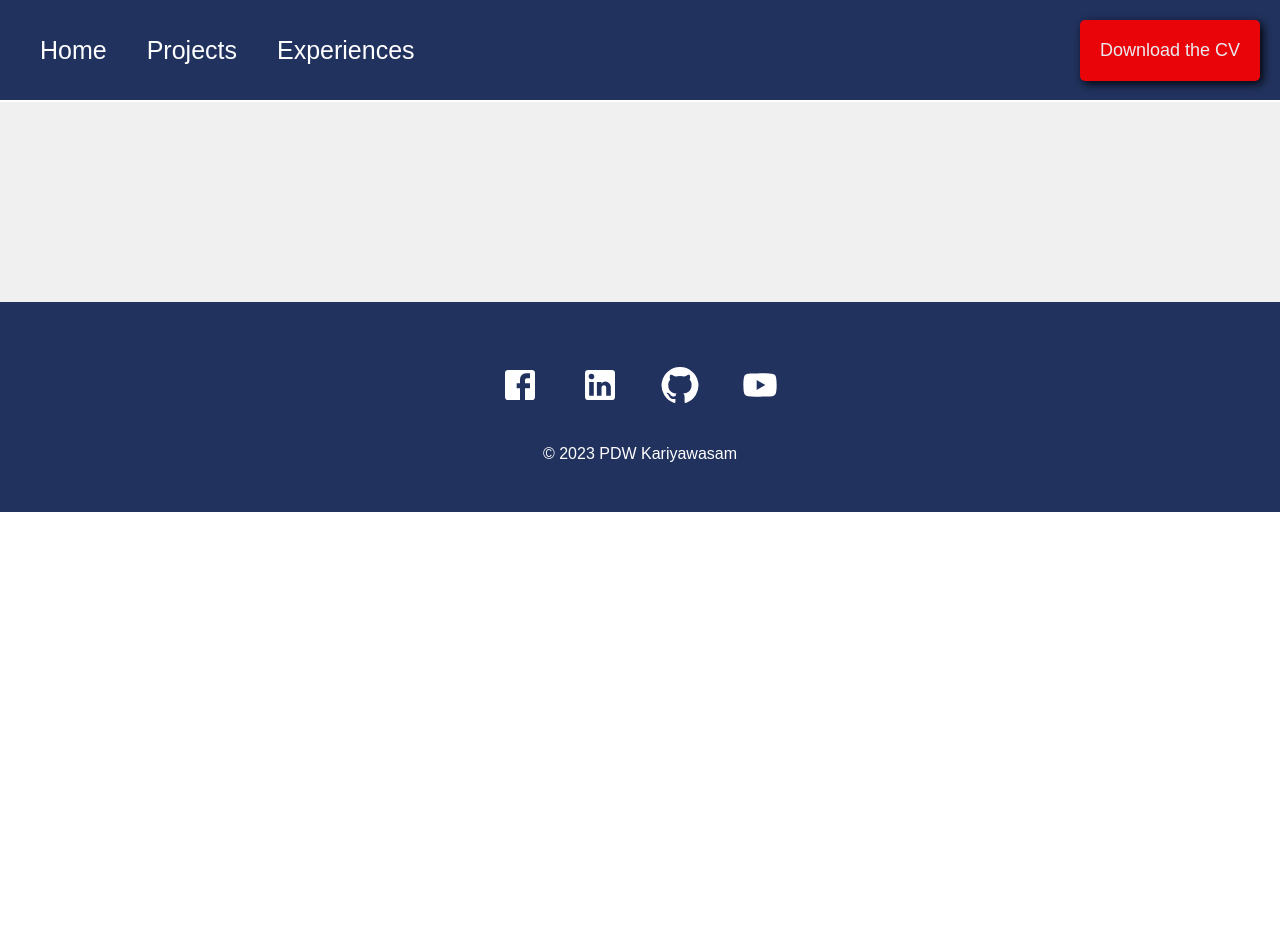
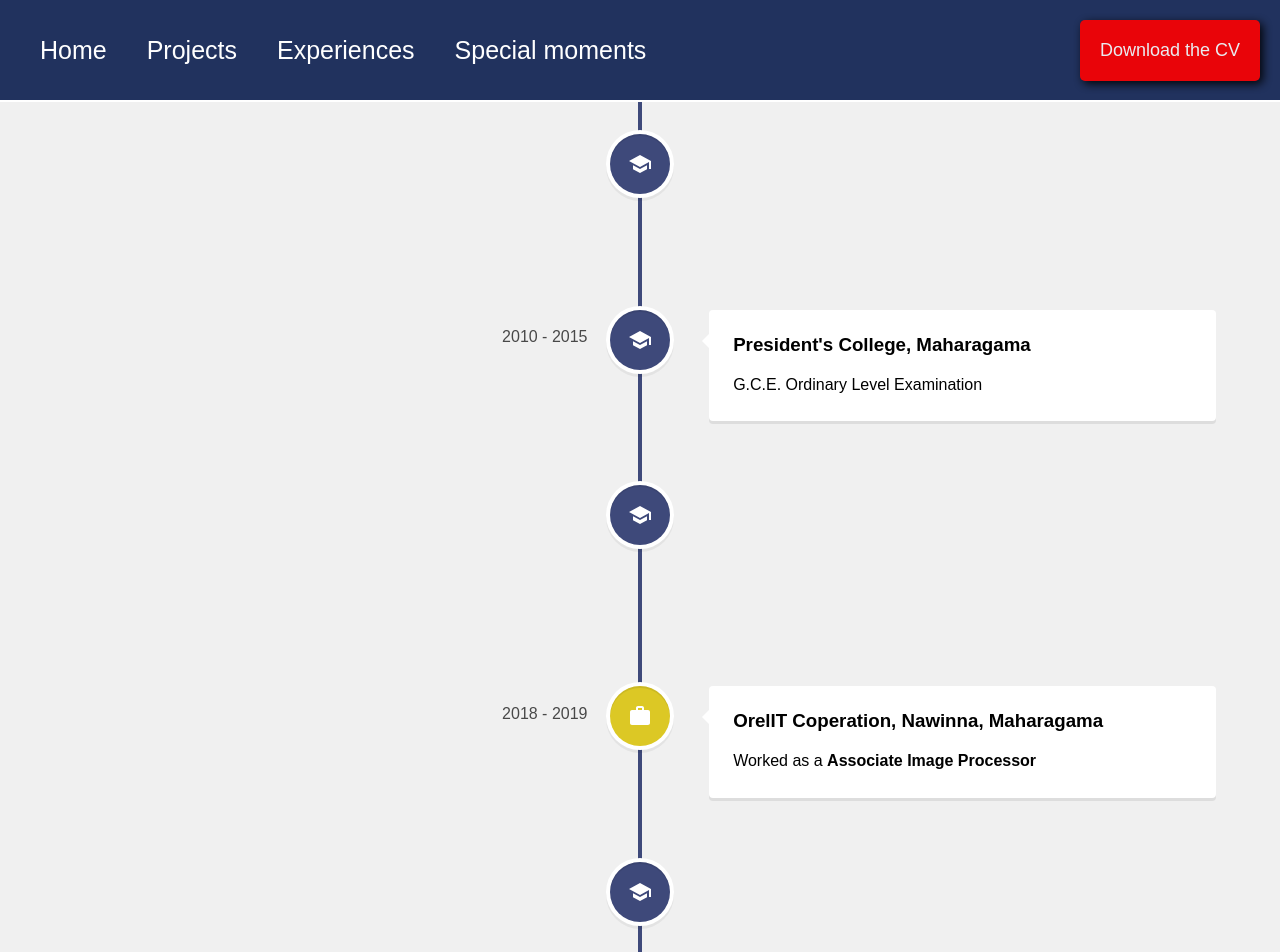
Before and after one commit to deelaka99/deewejkar-portfolio, a React (Vite) app: page /special-moments in a window 1280 px wide. Shown: the top 952 px of the page. Before the commit the page ends 800 px from the top, so only its background shows below. Built offline with nearby package versions, Linux system fonts and the light colour scheme.

Commit message:
added special moement tab

```diff
--- a/src/App.jsx
+++ b/src/App.jsx
@@ -6,6 +6,7 @@ import Experience from "./pages/Experience";
 import Navbar from './components/Navbar';
 import Footer from './components/Footer';
 import ProjectDisplay from './pages/ProjectDisplay';
+import SpecialMoments from './pages/SpecialMoments';
 import "./styles/Footer.css";
 
 function App() {
@@ -18,6 +19,7 @@ function App() {
           <Route path='/projects' element={<Projects/>} />
           <Route path='/project/:id' element={<ProjectDisplay/>} />
           <Route path='/experience' element={<Experience/>} />
+          <Route path='/special-moments' element={<SpecialMoments/>} />
         </Routes>
         <Footer/>
       </Router>
--- a/src/components/Navbar.jsx
+++ b/src/components/Navbar.jsx
@@ -35,6 +35,7 @@ export default function Navbar() {
           <Link to="/">Home</Link>
           <Link to="/projects">Projects</Link>
           <Link to="/experience">Experiences</Link>
+          <Link to="/special-moments">Special moments</Link>
         </div>
         <div className="right-nav">
           <div className="innerDiv" onClick={handleButtonClick}>
--- /dev/null
+++ b/src/pages/SpecialMoments.jsx
@@ -0,0 +1,114 @@
+import React from "react";
+import {
+  VerticalTimeline,
+  VerticalTimelineElement,
+} from "react-vertical-timeline-component";
+import "react-vertical-timeline-component/style.min.css";
+import SchoolIcon from "@mui/icons-material/School";
+import WorkIcon from "@mui/icons-material/Work";
+
+function Experience() {
+  return (
+    <div className="experience">
+      <VerticalTimeline lineColor="#3e497a">
+        <VerticalTimelineElement
+          className="vertical-timeline-element--education"
+          date="2005 - 2009"
+          iconStyle={{ background: "#3e497a", color: "#fff" }}
+          icon={<SchoolIcon/>}
+        >
+          <h3 className="vertical-timeline-element-title">
+            Homagama Maha Vidyala, Homagama
+          </h3>
+          <p>Grade 5 Scholorship</p>
+        </VerticalTimelineElement>
+        <VerticalTimelineElement
+          className="vertical-timeline-element--education"
+          date="2010 - 2015"
+          iconStyle={{ background: "#3e497a", color: "#fff" }}
+          icon={<SchoolIcon/>}
+        >
+          <h3 className="vertical-timeline-element-title">
+            President's College, Maharagama
+          </h3>
+          <p>G.C.E. Ordinary Level Examination</p>
+        </VerticalTimelineElement>
+        <VerticalTimelineElement
+          className="vertical-timeline-element--education"
+          date="2016 - 2018"
+          iconStyle={{ background: "#3e497a", color: "#fff" }}
+          icon={<SchoolIcon/>}
+        >
+          <h3 className="vertical-timeline-element-title">
+            D.S. Senanayake College, Colombo 07
+          </h3>
+          <p>G.C.E. Advanced Level Examination (Physical science stream + ICT)</p>
+        </VerticalTimelineElement>
+        <VerticalTimelineElement
+          className="vertical-timeline-element--education"
+          date="2018 - 2019"
+          iconStyle={{ background: "#DCC825", color: "#fff" }}
+          icon={<WorkIcon/>}
+        >
+          <h3 className="vertical-timeline-element-title">
+            OrelIT Coperation, Nawinna, Maharagama
+          </h3>
+          <p>Worked as a <b>Associate Image Processor</b></p>
+        </VerticalTimelineElement>
+        <VerticalTimelineElement
+          className="vertical-timeline-element--education"
+          date="2019 - 2021"
+          iconStyle={{ background: "#3e497a", color: "#fff" }}
+          icon={<SchoolIcon/>}
+        >
+          <h3 className="vertical-timeline-element-title">
+            ESOFT Metro Campus, Nugegoda
+          </h3>
+          <p>Diploma in Information Technology</p>
+          <p>Diploma in English</p>
+        </VerticalTimelineElement>
+        <VerticalTimelineElement
+          className="vertical-timeline-element--education"
+          date="2019 - present"
+          iconStyle={{ background: "#3e497a", color: "#fff" }}
+          icon={<SchoolIcon/>}
+        >
+          <h3 className="vertical-timeline-element-title">
+            The Open University of Sri Lanka
+          </h3>
+          <h4 className="vertical-timeline-element-title">
+            Faculty of Engineering Technology
+          </h4>
+          <p>Undergraduate of <b>Bacherlor of Software Engineering (Honurs) Degree Program</b></p>
+        </VerticalTimelineElement>
+        <VerticalTimelineElement
+          className="vertical-timeline-element--education"
+          date="2020 - 2021"
+          iconStyle={{ background: "#DCC825", color: "#fff" }}
+          icon={<WorkIcon/>}
+        >
+          <h3 className="vertical-timeline-element-title">
+            ScafLanka Solutions
+          </h3>
+          <p>Worked as a <b>Junior Graphic Designer</b></p>
+        </VerticalTimelineElement>
+        <VerticalTimelineElement
+          className="vertical-timeline-element--education"
+          date="2020 - present"
+          iconStyle={{ background: "#3e497a", color: "#fff" }}
+          icon={<SchoolIcon/>}
+        >
+          <h3 className="vertical-timeline-element-title">
+            Sabaragamuwa University of Sri Lanka
+          </h3>
+          <h4 className="vertical-timeline-element-title">
+            Faculty of Computing
+          </h4>
+          <p>Undergraduate of <b>Bacherlor of Science in Computing & Information Systems (Special) Degree Program</b></p>
+        </VerticalTimelineElement>
+      </VerticalTimeline>
+    </div>
+  );
+}
+
+export default Experience;
```
Also changed, not shown: src/assets/p3.png (deleted), src/styles/SpecialMoments.css (added).
